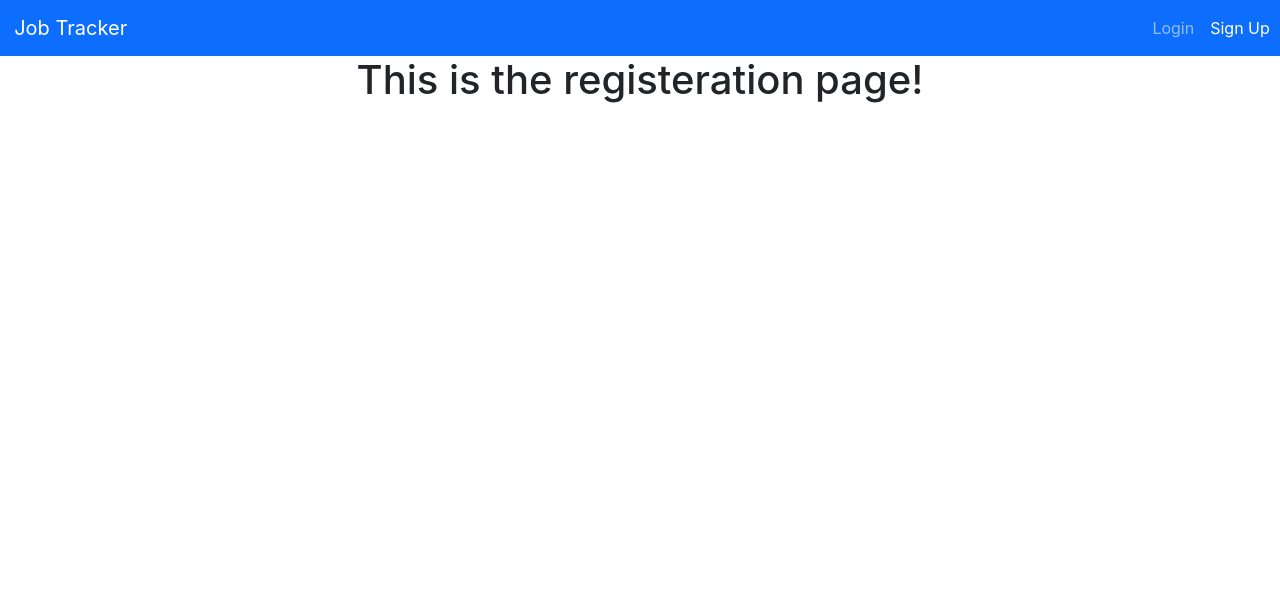
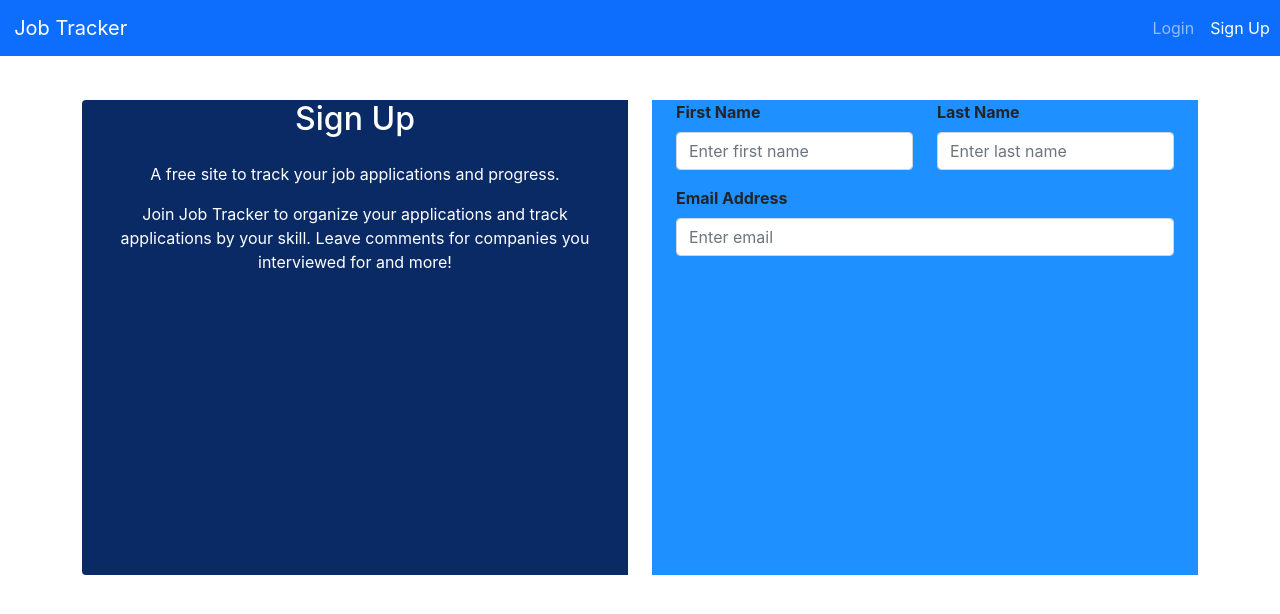
Before and after one commit to Dueonkim89/Job-Tracker, a React (Create React App) app: page /registeration in a window 1280 px wide. Shown: the top 614 px of the page. Built offline with nearby package versions, Linux system fonts and the light colour scheme.

Commit message:
left panel finished, working on right form panel

```diff
--- a/src/client/components/Registeration.tsx
+++ b/src/client/components/Registeration.tsx
@@ -1,10 +1,41 @@
 import * as React from 'react';
+import { Container, Row, Col, Form } from 'react-bootstrap';
 
 class Registeration extends React.Component {
     render() {
-        console.log("This is the registeration page to be built");
         return (
-            <h1>This is the registeration page!</h1>
+            <Container>
+                <Row>
+                    <Col>
+                        <Container className="registeration-text-box">
+                            <h2 style={{marginBottom: '1.5rem'}}>Sign Up</h2>
+                            <p>A free site to track your job applications and progress.</p>
+                            <p>Join Job Tracker to organize your applications and track applications by your skill. Leave comments for companies you interviewed for and more!</p>
+                        </Container>
+                    </Col>
+                    <Col>
+                        <Container className="registeration-form-field">
+                            <Form>
+                                <Row className="mb-3">
+                                    <Form.Group as={Col}>
+                                    <Form.Label style={{fontWeight: 'bold'}}>First Name</Form.Label>
+                                    <Form.Control type="text" placeholder="Enter first name" />
+                                    </Form.Group>
+
+                                    <Form.Group as={Col}>
+                                    <Form.Label style={{fontWeight: 'bold'}}>Last Name</Form.Label>
+                                    <Form.Control type="text" placeholder="Enter last name" />
+                                    </Form.Group>
+                                </Row>
+                                <Form.Group className="mb-3">
+                                    <Form.Label style={{fontWeight: 'bold'}}>Email Address</Form.Label>
+                                    <Form.Control type="email" placeholder="Enter email" />
+                                </Form.Group>
+                            </Form>
+                        </Container>
+                    </Col>
+                </Row>
+            </Container>
         );
     }
 }
--- a/src/client/index.css
+++ b/src/client/index.css
@@ -11,3 +11,18 @@ code {
   font-family: source-code-pro, Menlo, Monaco, Consolas, 'Courier New',
     monospace;
 }
+
+.registeration-text-box {
+  background-color: #0a2a66;
+  border-radius: 4px 0 0 4px;
+  color: #FFFFFF;
+  min-height:475px;
+  margin-top: 2.75rem;
+}
+
+.registeration-form-field{
+  min-height:475px;
+  margin-top: 2.75rem;
+  background-color: #1E90FF;
+  text-align: left;
+}
```
